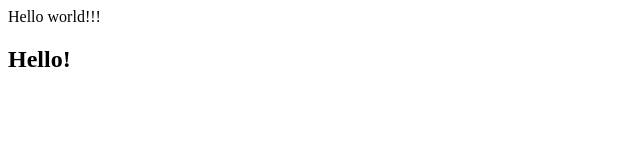
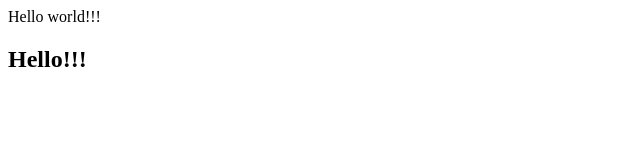
Before and after one commit to VitaliiGSamson/project, a plain HTML site: page index.html in a window 1280 px wide. Shown: the full height of the page, 0-640 px from the left. Drawn offline with Linux system fonts and the light colour scheme.

Commit message:
index.html mod

```diff
--- a/index.html
+++ b/index.html
@@ -11,7 +11,7 @@
 <body>
 
     <h>Hello world!!!</h>
-    <h2>Hello!</h2>
+    <h2>Hello!!!</h2>
     <!-- <script>
         alert(1);
     </script> -->
```
